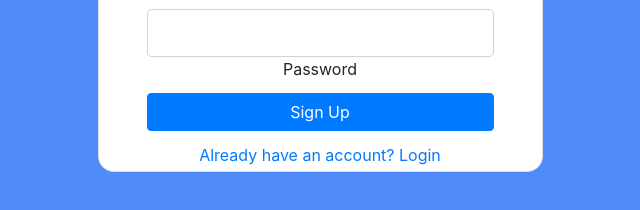
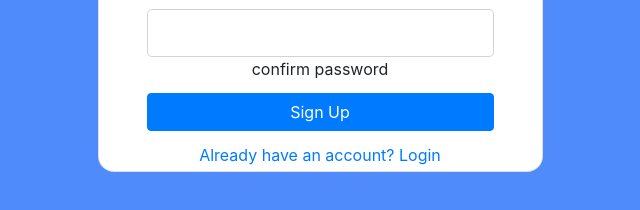
Before and after one commit to aws-coder77/Book-Store, a plain HTML site: page client/signup/signup.html in a window 1280 px wide. Shown: the part 498-708 px from the top of the page, 320-960 px from the left. Drawn offline with nearby package versions, Linux system fonts and the light colour scheme.

Commit message:
merging chandan to master branch

```diff
--- a/client/signup/signup.html
+++ b/client/signup/signup.html
@@ -75,7 +75,9 @@
                     id="typePassword"
                     class="form-control form-control-lg"
                   />
-                  <label class="form-label" for="typePassword">Password</label>
+                  <label class="form-label" for="typePassword"
+                    >confirm password</label
+                  >
                 </div>
 
                 <button class="btn btn-primary btn-md btn-block" type="submit">
```
